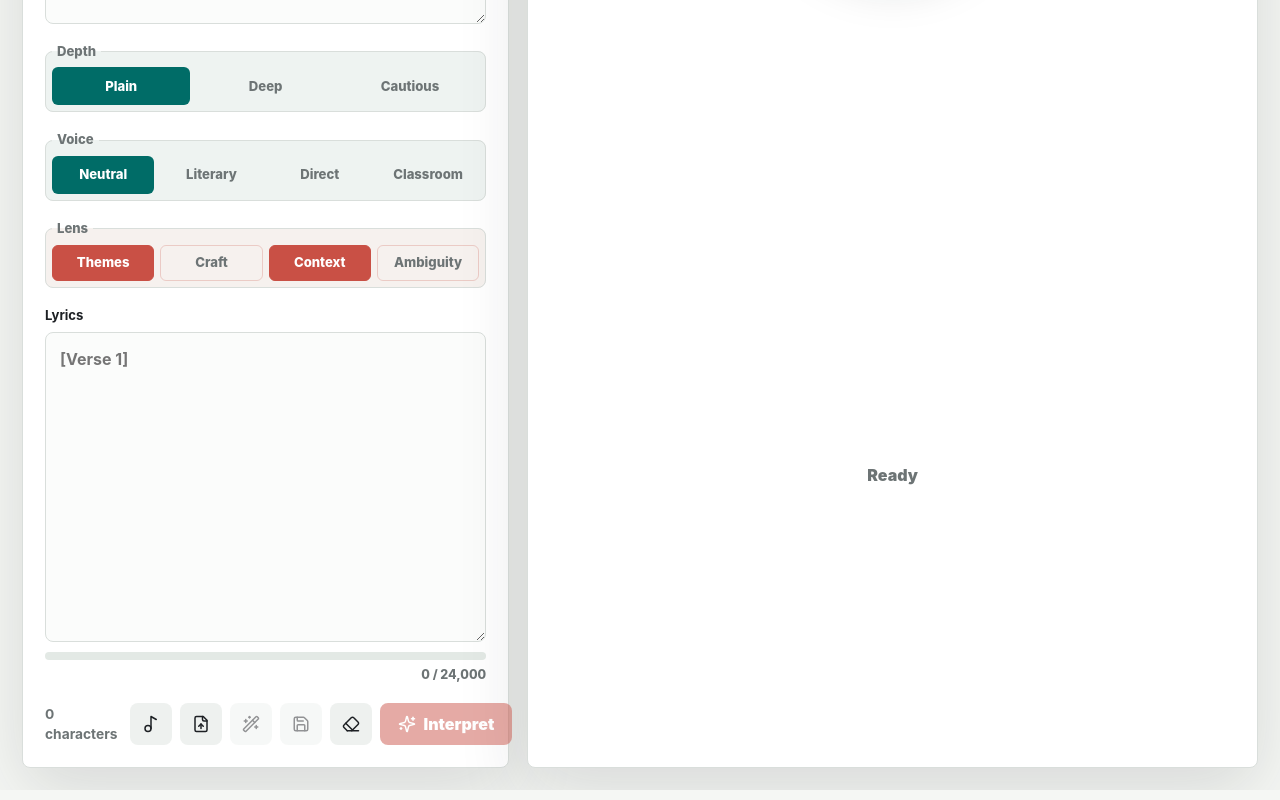
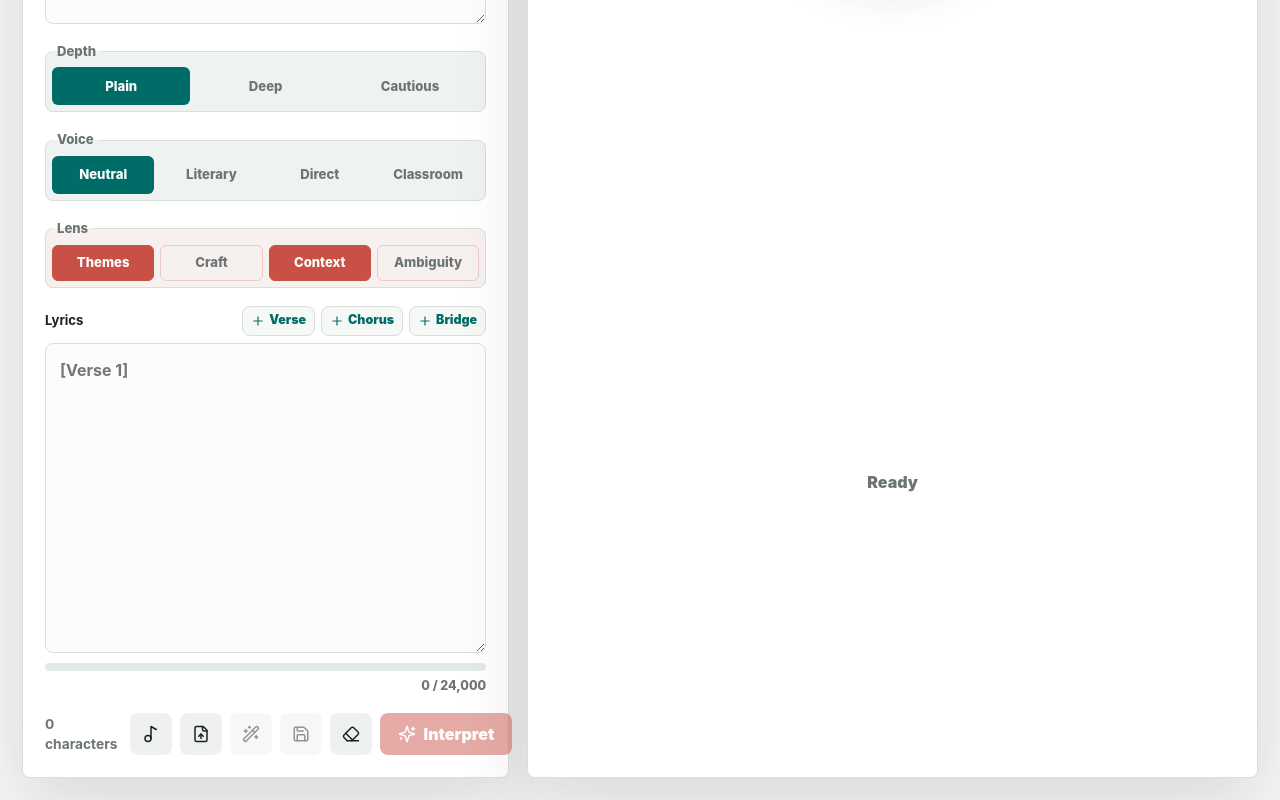
Before and after one commit to AsadullahBajwa/LyricLens, a React (Vite) app: page / in a window 1280 px wide. Shown: the part 625-1425 px from the top of the page. Built offline with nearby package versions, Linux system fonts and the light colour scheme.

Commit message:
feat: add lyric section templates

```diff
--- a/src/main.jsx
+++ b/src/main.jsx
@@ -15,6 +15,7 @@ import {
   Maximize2,
   Minimize2,
   Music2,
+  Plus,
   Printer,
   Save,
   Search,
@@ -78,6 +79,8 @@ const toneOptions = [
   ["direct", "Direct"],
   ["classroom", "Classroom"]
 ];
+
+const sectionTemplates = ["Verse", "Chorus", "Bridge"];
 
 const sectionConfig = [
   ["overallMeaning", "1. Overall Meaning"],
@@ -283,6 +286,14 @@ function App() {
 
   function cleanLyrics() {
     updateField("lyrics", normalizeLyrics(form.lyrics));
+  }
+
+  function insertSectionTemplate(template) {
+    setForm((current) => {
+      const lyrics = current.lyrics.trimEnd();
+      const separator = lyrics ? "\n\n" : "";
+      return { ...current, lyrics: `${lyrics}${separator}[${template}]\n` };
+    });
   }
 
   function loadDemoLyrics() {
@@ -516,15 +527,31 @@ function App() {
             })}
           </fieldset>
 
-          <label className="lyrics-box">
-            <span>Lyrics</span>
+          <div className="lyrics-box">
+            <div className="lyrics-label-row">
+              <label htmlFor="lyrics-input">Lyrics</label>
+              <div className="template-row" aria-label="Lyric section templates">
+                {sectionTemplates.map((template) => (
+                  <button
+                    key={template}
+                    type="button"
+                    className="template-button"
+                    onClick={() => insertSectionTemplate(template)}
+                  >
+                    <Plus size={14} />
+                    <span>{template}</span>
+                  </button>
+                ))}
+              </div>
+            </div>
             <textarea
+              id="lyrics-input"
               value={form.lyrics}
               onChange={(event) => updateField("lyrics", event.target.value)}
               placeholder="[Verse 1]"
               spellCheck="true"
             />
-          </label>
+          </div>
 
           <div
             className={isOverLimit ? "limit-meter danger" : "limit-meter"}
--- a/src/styles.css
+++ b/src/styles.css
@@ -240,8 +240,38 @@ h3 {
 }
 
 label span,
+.lyrics-label-row label,
 legend {
   font-size: 0.82rem;
+}
+
+.lyrics-label-row {
+  display: flex;
+  align-items: center;
+  justify-content: space-between;
+  gap: 10px;
+}
+
+.template-row {
+  display: flex;
+  flex-wrap: wrap;
+  justify-content: flex-end;
+  gap: 6px;
+}
+
+.template-button {
+  display: inline-flex;
+  align-items: center;
+  gap: 4px;
+  min-height: 30px;
+  padding: 0 8px;
+  border: 1px solid var(--line);
+  border-radius: 8px;
+  color: var(--teal);
+  background: #f6f8f6;
+  cursor: pointer;
+  font-size: 0.78rem;
+  font-weight: 900;
 }
 
 input,
@@ -866,6 +896,15 @@ mark {
     justify-content: flex-end;
   }
 
+  .lyrics-label-row {
+    align-items: flex-start;
+    flex-direction: column;
+  }
+
+  .template-row {
+    justify-content: flex-start;
+  }
+
   .segmented {
     grid-template-columns: 1fr;
   }
```
Also changed, not shown: 2 other files (tests, documents, lock files or other folders).
